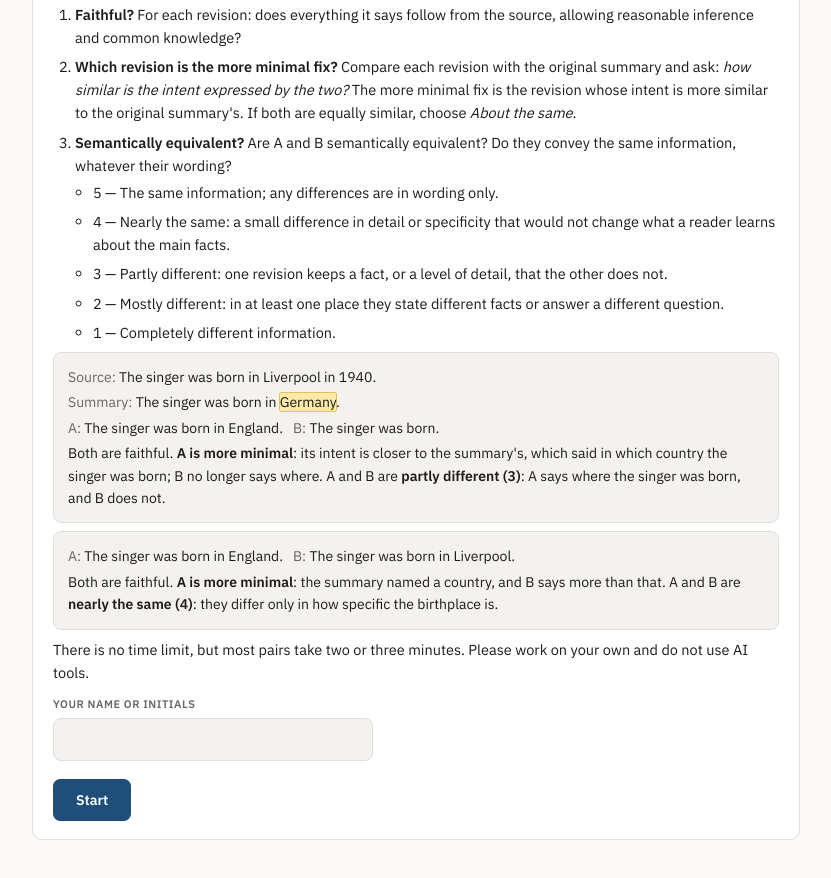
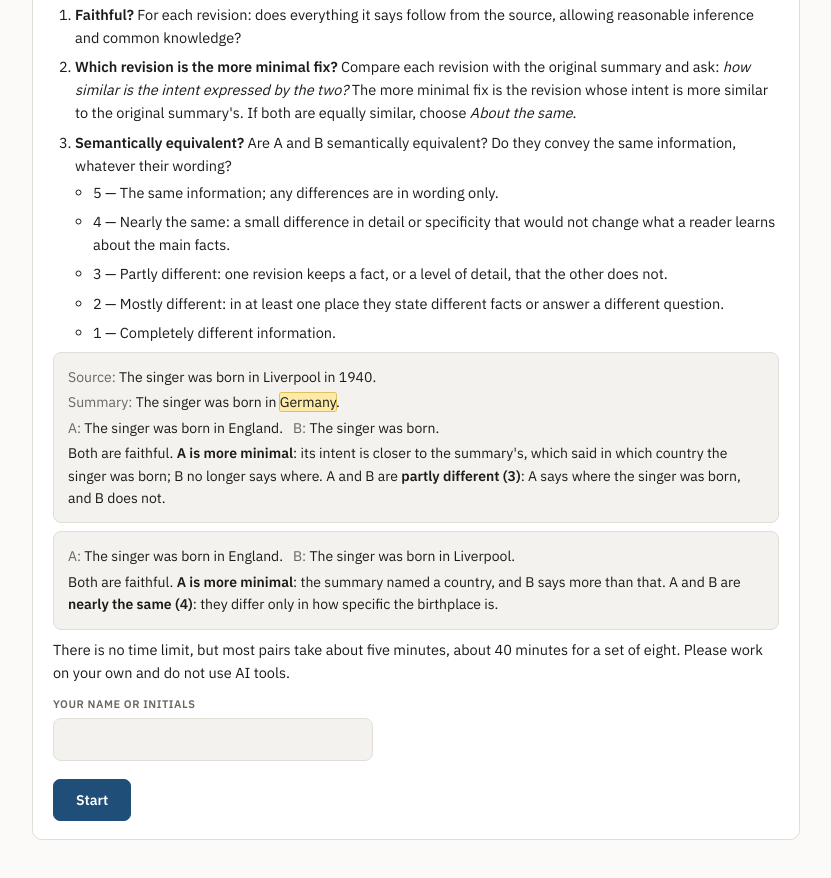
Before and after one commit to shacharsl97/prolific-pages, a plain HTML site: page judge/index.html in a window 1280 px wide. Shown: the part 263-1141 px from the top of the page, without its empty margins (224-1055 px from the left). Drawn offline with Linux system fonts and the light colour scheme.

Commit message:
Update the participant-facing pages

```diff
--- a/judge/index.html
+++ b/judge/index.html
@@ -128,7 +128,8 @@ footer{margin:18px 0 0;display:flex;gap:10px;align-items:center;flex-wrap:wrap}
       than that. A and B are <b>nearly the same (4)</b>: they differ only in how specific the
       birthplace is.</p>
   </div>
-  <p>There is no time limit, but most pairs take two or three minutes. Please work on your own
+  <p>There is no time limit, but most pairs take about five minutes, about 40 minutes for a set of
+    eight. Please work on your own
     and do not use AI tools.</p>
   <div id="whoask" hidden><p class="lbl">Your name or initials</p>
     <input class="field" id="whobox" type="text" autocomplete="off"></div>
```
